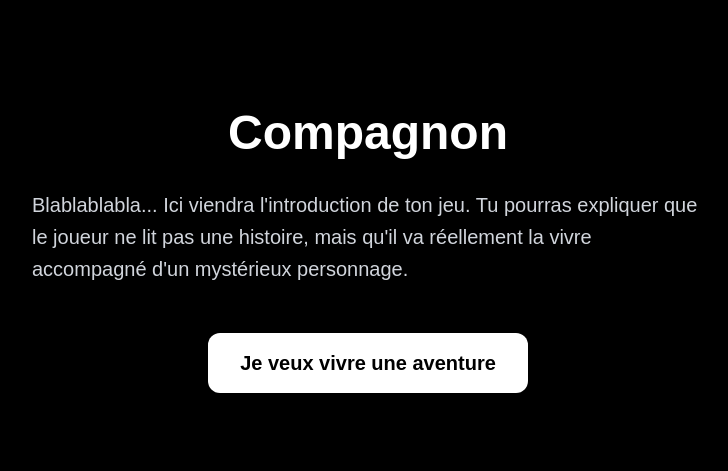
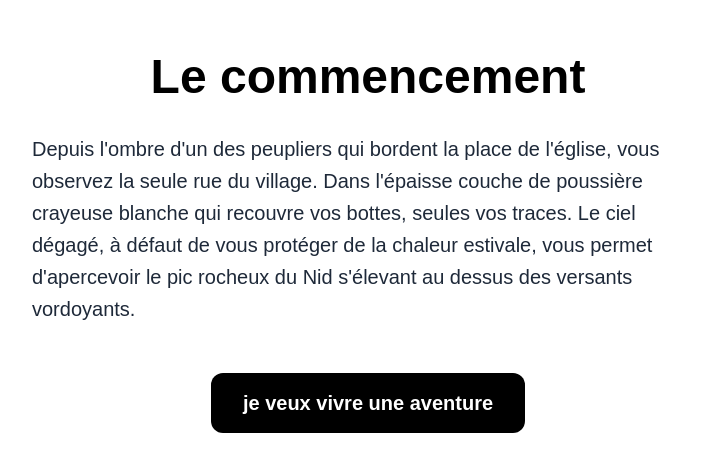
Before and after one commit to julienfaure/aventure, a Next.js app: page / in a window 1280 px wide. Shown: the part 149-620 px from the top of the page, without its empty margins (272-1000 px from the left). Built offline with nearby package versions, Linux system fonts and the light colour scheme.

Commit message:
premier texte

```diff
--- a/app/page.tsx
+++ b/app/page.tsx
@@ -1,21 +1,24 @@
+import passage from "../contenus/passages/introduction";
+
 export default function Home() {
   return (
-    <main className="flex min-h-screen flex-col items-center justify-center bg-black px-8">
+    <main className="flex min-h-screen flex-col items-center justify-center bg-white px-8">
 
-      <h1 className="mb-8 text-5xl font-bold text-white">
-        Compagnon
+      <h1 className="mb-8 text-5xl font-bold text-black">
+        {passage.title}
       </h1>
 
-      <p className="mb-12 max-w-2xl text-left text-xl leading-8 text-gray-300">
-        Blablablabla...
-        Ici viendra l'introduction de ton jeu.
-        Tu pourras expliquer que le joueur ne lit pas une histoire,
-        mais qu'il va réellement la vivre accompagné d'un mystérieux personnage.
+      <p className="mb-12 max-w-2xl text-left text-xl leading-8 text-gray-800">
+        {passage.texte}
       </p>
 
-      <button className="rounded-xl bg-white px-8 py-4 text-xl font-semibold text-black hover:bg-gray-200">
-        Je veux vivre une aventure
-      </button>
+      <div>
+        {passage.choix.map((choix, index) => (
+          <button key={choix.destination} className="mb-4 rounded-xl bg-black px-8 py-4 text-xl font-semibold text-white hover:bg-gray-800">
+            {choix.texte}
+          </button>
+        ))}
+      </div>
 
     </main>
   );
--- a/contenus/template.ts
+++ b/contenus/template.ts
@@ -1,17 +1,18 @@
 const passage={
     id: "Template",
     title: "Le template",
-    texte: ["J'aime les pommes"],
+    resume: `résumé`,
+    texte: `texte du template`,
     illustration: null,
-    ambiance: "grosse ambiance",
+    ambiance: `grosse ambiance`,
     choix: [
         {
-            texte: "choix 1",
-            destination: "Template X"
+            texte: `choix 1`,
+            destination: "Template-X"
         },
         {
-            texte: "choix 2",
-            destination: "Template Y"
+            texte: `choix 2`,
+            destination: "Template-Y"
         }
     ]
 };
```
